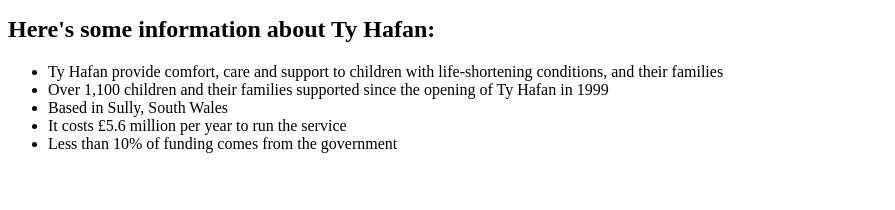
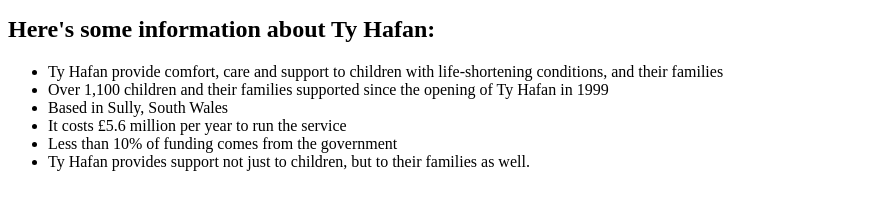
Before and after one commit to LaurenAnds/tributetask, a plain HTML site: page index.html in a window 1280 px wide. Shown: the part 552-762 px from the top of the page, without its empty margins (0-895 px from the left). Drawn offline with Linux system fonts and the light colour scheme.

Commit message:
Add further list item

```diff
--- a/index.html
+++ b/index.html
@@ -27,6 +27,7 @@
           <li> Based in Sully, South Wales </li>
           <li> It costs £5.6 million per year to run the service </li>
           <li> Less than 10% of funding comes from the government </li>
+          <li> Ty Hafan provides support not just to children, but to their families as well.</li></lo>
         </ul>
 
    </main>
```
